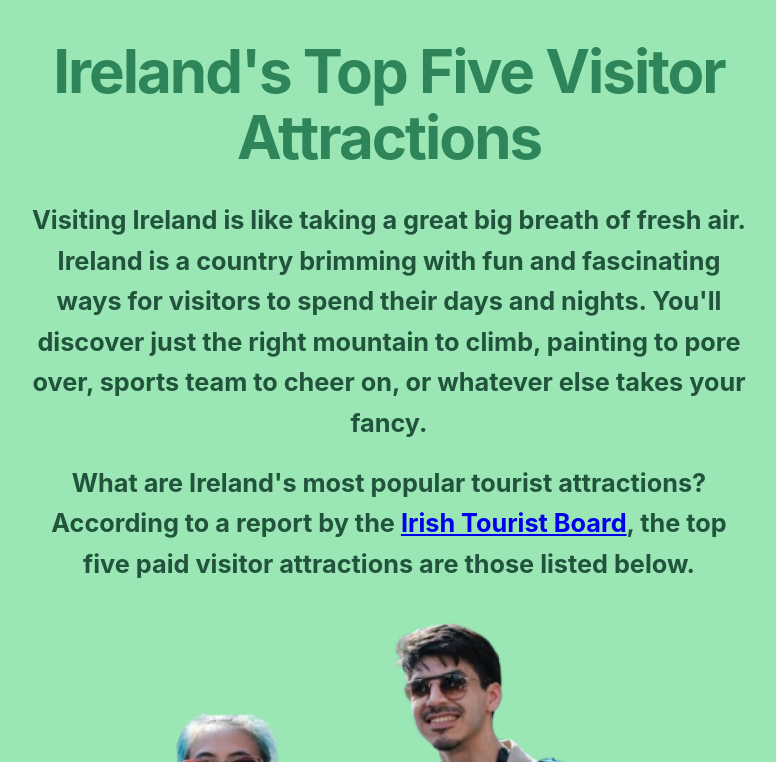
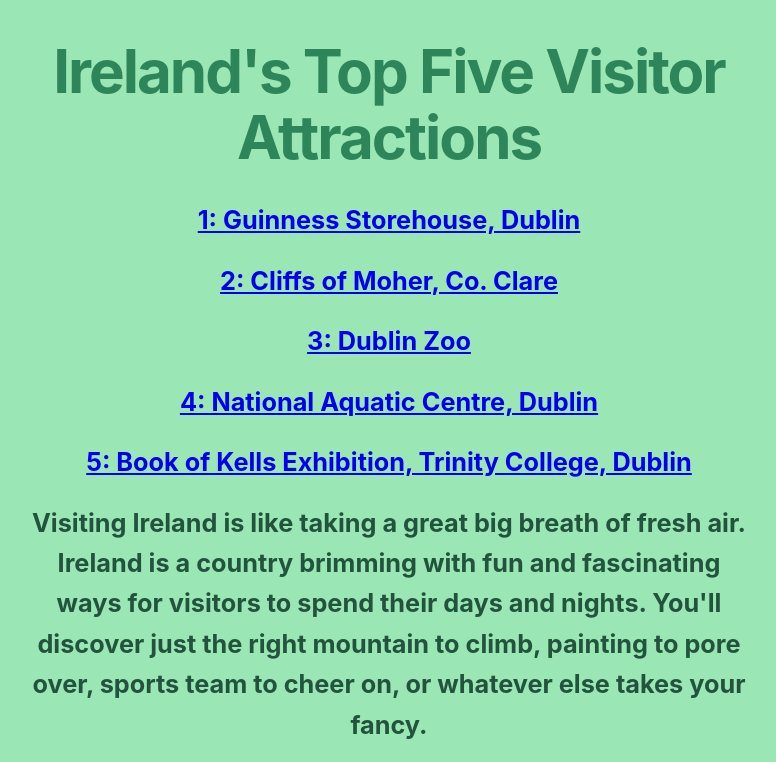
Before and after one commit to Babu0607/Babu0607.github.io, a plain HTML site: page exercises/page-5.html in a window 1280 px wide. Shown: the top 762 px of the page, without its empty margins (251-1027 px from the left). Drawn offline with Linux system fonts and the light colour scheme.

Commit message:
Add files via upload

```diff
--- a/exercises/page-5.html
+++ b/exercises/page-5.html
@@ -12,10 +12,17 @@
 
 </head>
 
-<body>
+<body id="top-of-page">
+
 
 <header>
     <h1>Ireland's Top Five Visitor Attractions</h1>
+
+    <p><a href="#guinness">1: Guinness Storehouse, Dublin</a></p>
+    <p><a href="#cliffs-of-moher">2: Cliffs of Moher, Co. Clare</a></p>
+    <p><a href="#dublin-zoo">3: Dublin Zoo</a></p>
+    <p><a href="#aquatic-centre">4: National Aquatic Centre, Dublin</a></p>
+    <p><a href="#kells-tcd">5: Book of Kells Exhibition, Trinity College, Dublin</a></p>
 
     <p>Visiting Ireland is like taking a great big breath of fresh air. Ireland is a country brimming with fun and fascinating ways for visitors to spend their days and nights. You'll discover just the right mountain to climb, painting to pore over, sports team to cheer on, or whatever else takes your fancy.</p>
 
@@ -29,7 +36,7 @@
 
 <section>
 
-    <h2>Guinness Storehouse, Dublin</h2>
+    <h2 id="guinness-storehouse">Guinness Storehouse, Dublin</h2>
 
     <img src="assets/img/guinness-storehouse.jpg" alt="Guinness Storehouse">
 
@@ -38,7 +45,7 @@
     <p class="highlight-text">Annual Number of Visitors: <b>1,711,281</b></p>
 
 
-    <h2>Cliffs of Moher, Co. Clare</h2>
+    <h2 id="cliffs-of-moher">Cliffs of Moher, Co. Clare</h2>
 
     <img src="assets/img/cliffs-of-moher.jpg" alt="Cliffs of Moher">
 
@@ -47,7 +54,7 @@
     <p>Annual Number of Visitors: <b>1,527,000</b></p>
 
 
-    <h2>Dublin Zoo</h2>
+    <h2 id="dublin-zoo">Dublin Zoo</h2>
 
     <img src="assets/img/dublin-zoo.jpg" alt="Dublin zoo">
 
@@ -55,7 +62,7 @@
     <p>Annual Number of Visitors: <b>1,264,300</b></p>
 
 
-    <h2>National Aquatic Centre, Dublin</h2>
+    <h2 id="national-aquatic-centres">National Aquatic Centre, Dublin</h2>
 
     <img src="assets/img/national-aquatic-centre.jpg" alt="National Aquatic Centre">
 
@@ -63,12 +70,15 @@
     <p>Annual Number of Visitors: <b>1,099,756</b></p>
 
 
-    <h2>Book of Kells Exhibition, Trinity College, Dublin</h2>
+    <h2 id="book-of-kells">Book of Kells Exhibition, Trinity College, Dublin</h2>
 
     <img src="assets/img/book-of-kells.jpg" alt="Book of Kells">
 
     <p>Based at Trinity College in the heart of Dublin city, the <a href="https://www.tcd.ie/visitors/book-of-kells/" target="_blank">Book of Kells Exhibition</a> is a must-see on the itinerary of all visitors to Ireland. It showcases the nation's greatest cultural treasure and the world's most famous medieval manuscript: the Book of Kells, a 9th-century manuscript that documents the four Gospels of the life of Jesus Christ. The Exhibition also features access to the Long Room, a magnificent and beautiful library, that houses 200,000 of Trinity College's oldest books.</p>
     <p>Annual Number of Visitors: <b>983,410</b></p>
+
+    <p><a href="#top-of-page">Return to top of page</a></p>
+
 
 </section>
 
```
Also changed, not shown: exercises/page-2.html (added, +32 -0 lines), exercises/page-4.html (+9 -0 lines).
